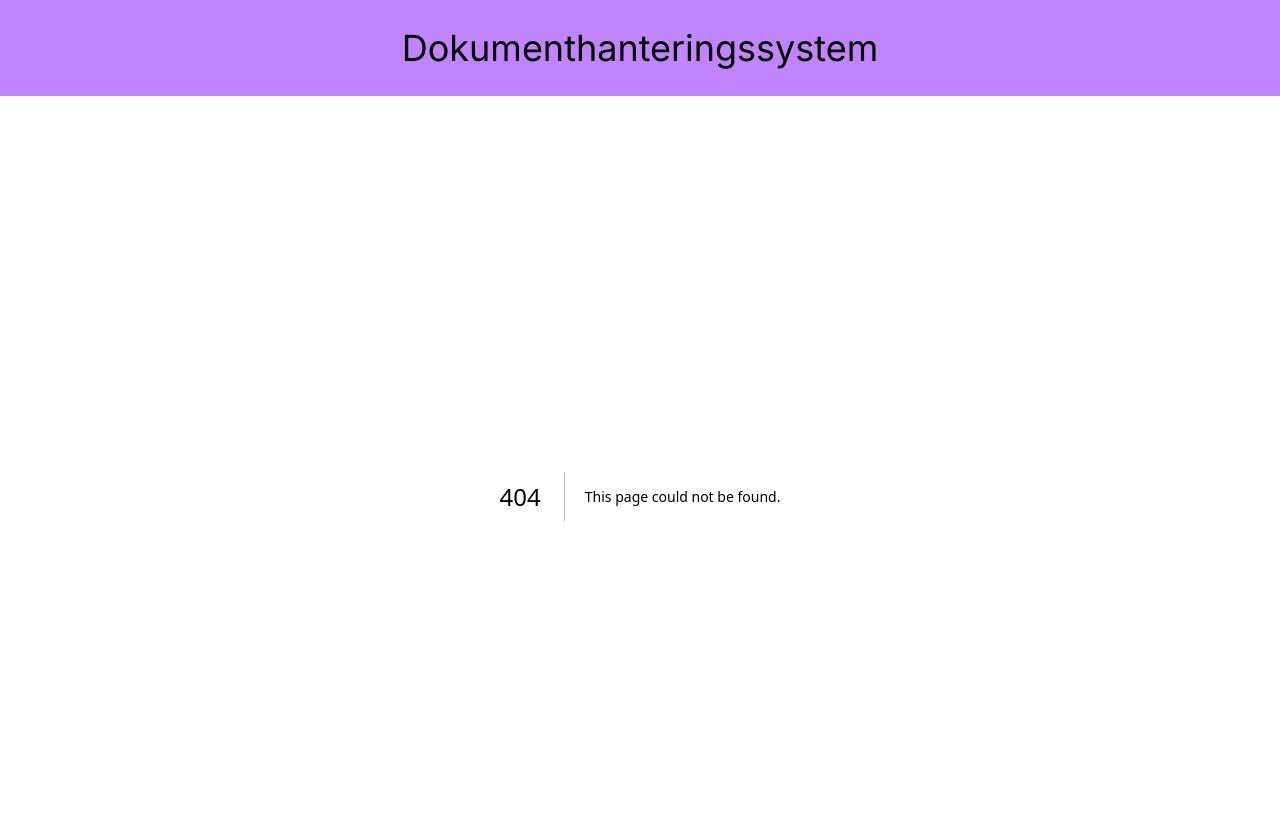
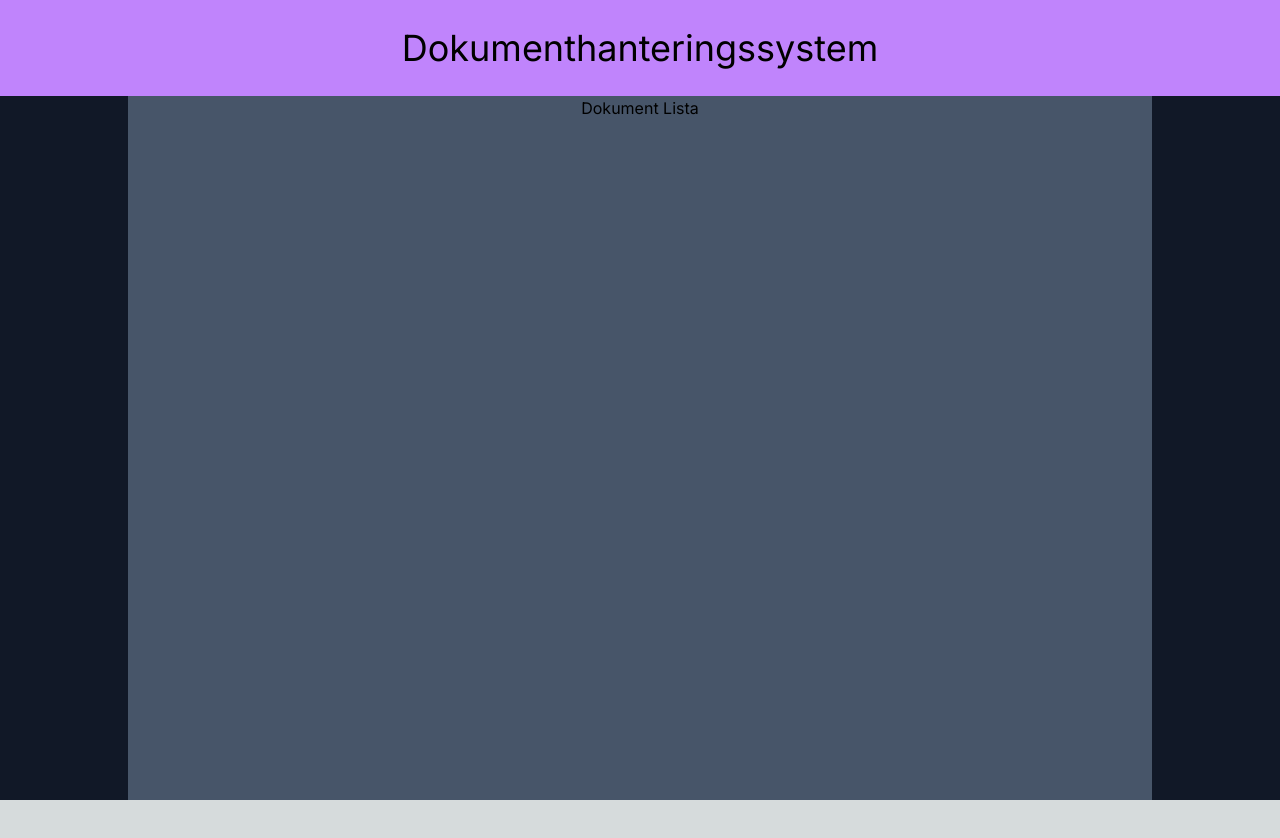
Before and after one commit to ThereseHagwall/documentsystem, a Next.js app: page /documentList in a window 1280 px wide. Before the commit this address had no page. Shown: the top 838 px of the page. After the commit the page ends 800 px from the top, so only its background shows below. Built offline with nearby package versions, Linux system fonts and the light colour scheme.

Commit message:
Add route to docuemntList

```diff
--- /dev/null
+++ b/app/documentList/page.tsx
@@ -0,0 +1,8 @@
+
+export default function documentList() {
+  return (
+    <div>
+      <h2>Dokument Lista</h2>
+    </div>
+  )
+}
--- a/app/layout.tsx
+++ b/app/layout.tsx
@@ -2,6 +2,7 @@ import type { Metadata } from 'next'
 import { Inter } from 'next/font/google'
 import './globals.css'
 import Header from '@/components/Header'
+import Main from '@/components/Main'
 
 const inter = Inter({ subsets: ['latin'] })
 
@@ -18,9 +19,11 @@ export default function RootLayout({
   return (
     <html lang="en">
       <body className={inter.className}>
-        <Header/>
-        {children}
-        </body>
+        <Header />
+        <Main>
+          {children}
+        </Main>
+      </body>
     </html>
   )
 }
--- a/app/page.tsx
+++ b/app/page.tsx
@@ -2,9 +2,9 @@ import Image from 'next/image'
 
 export default function Home() {
   return (
-    <main className="h-full min-h-[calc(100vh-6rem)] w-screen bg-gray-900 flex justify-center ">
-      <div className=' w-full max-w-screen-lg bg-slate-600 flex justify-center'>😒</div>
 
-    </main>
+      <div>😒</div>
+
+
   )
 }
--- /dev/null
+++ b/components/Main.tsx
@@ -0,0 +1,12 @@
+export default function Main({
+  children
+}: {
+  children: React.ReactNode
+}) {
+  return (
+    <main className="h-full min-h-[calc(100vh-6rem)] w-screen bg-gray-900 flex justify-center ">
+      <div className=' w-full max-w-screen-lg bg-slate-600 flex justify-center'>{children}</div>
+
+    </main>
+  )
+}
```
